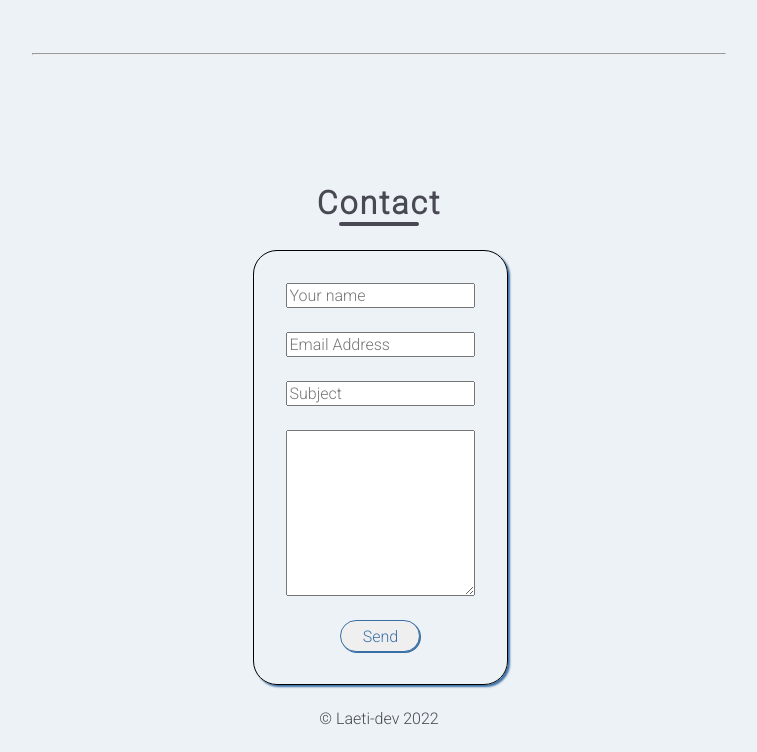
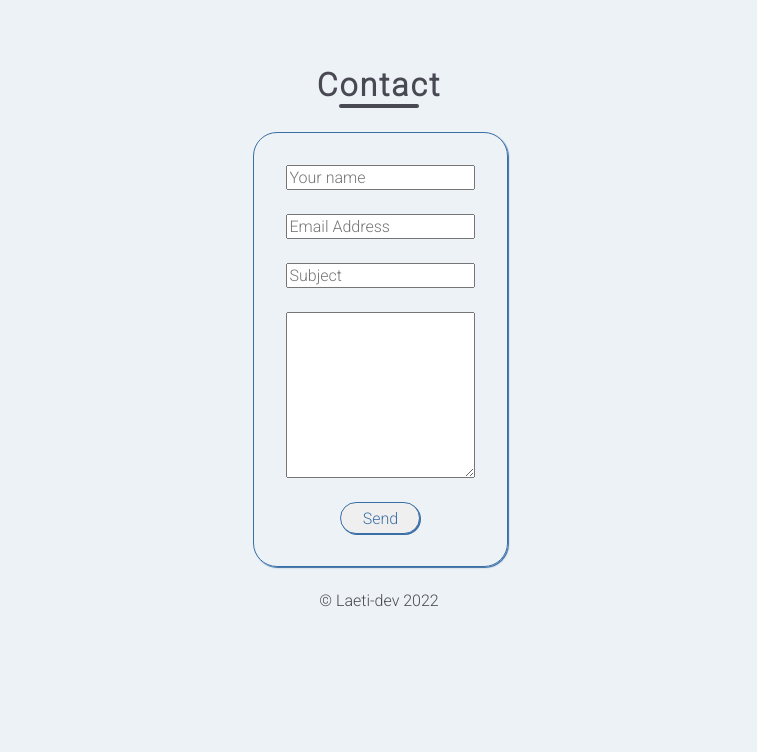
Before and after one commit to Laeti-dev/vanilla-portfolio, a website: page index.html in a window 1280 px wide. Shown: the part 2586-3338 px from the top of the page, without its empty margins (261-1018 px from the left). After the commit the page ends 3220 px from the top, so only its background shows below. Drawn offline with nearby package versions, Linux system fonts and the light colour scheme.

Commit message:
review margin and form corders in contact

```diff
--- a/index.html
+++ b/index.html
@@ -137,9 +137,6 @@
                   </p>
                 </div>
               </div>
-              <hr>
-              <!-- fourth -->
-              <div class="P-slide__project"></div>
             </div>
           </div>
 
--- a/style/layout/_form.scss
+++ b/style/layout/_form.scss
@@ -2,9 +2,9 @@
 @import "../utils/mixin";
 
 .P-slides__content--form{
-  border: 1px black solid;
+  border: 1px solid $color-lightfont;
   border-radius: 24px;
-  box-shadow: 2px 2px 2px $color-lightfont;
+  box-shadow: 1px 1px 1px $color-lightfont;
   width: 75%;
   padding: 32px;
 }
@@ -22,6 +22,5 @@ textarea {
 
 button {
   @include for-size(phone){
-  color: white;
   }
 }
```
Also changed, not shown: style/main.css, 1 other file.
